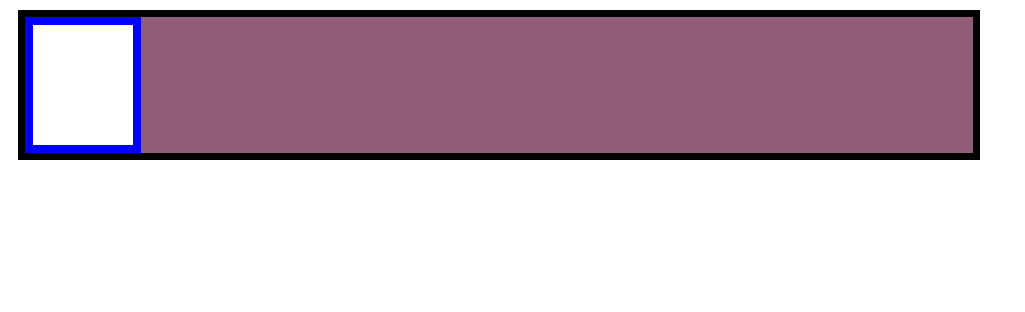
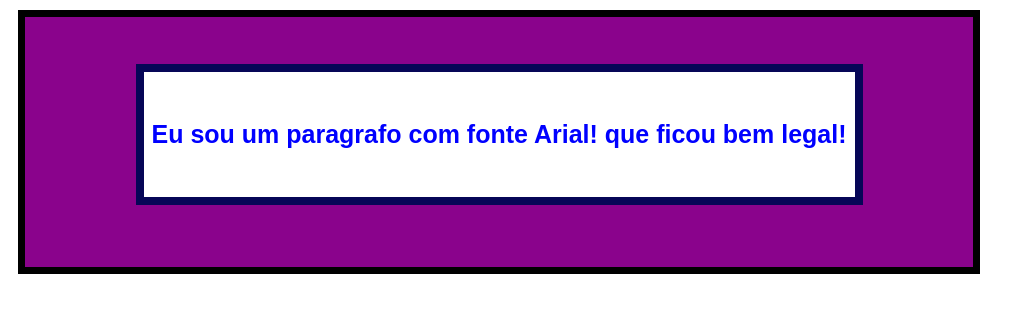
Before and after one commit to Joao-Miziaras/aulaPi, a plain HTML site: page HTML e CSS/Atividade aula 02/ExercicioDesafio.html in a window 1280 px wide. Shown: the whole page, without its empty margins (0-1025 px from the left). Drawn offline with Linux system fonts and the light colour scheme.

Commit message:
atividade dia 28

```diff
--- a/HTML e CSS/Atividade aula 02/ExercicioDesafio.html
+++ b/HTML e CSS/Atividade aula 02/ExercicioDesafio.html
@@ -9,7 +9,11 @@
 </head>
 <body>
     <div class="roxa">
-        <div class="brancaTexto"></div>
+        <div class="brancaTexto">
+            <p class="paragrafo">
+                Eu sou um paragrafo com fonte Arial! que ficou bem legal!
+            </p>
+        </div>
     </div>
     <div class="azul"></div>
     <div class="roxxaEscura"></div>
--- a/HTML e CSS/Atividade aula 02/desafio.css
+++ b/HTML e CSS/Atividade aula 02/desafio.css
@@ -1,18 +1,27 @@
 .roxa{
 
-    background-color: #915c77;
+    background-color: #8A038C;
     border: 07px solid black;
     margin-left: 10px;
     margin-top: 10px;
-    height: 25%;
+    height: 250px;
     width: 75%;
 }
 .brancaTexto{
-    border: 08px solid blue;
+    border: 08px solid #060657;
     background-color: white;
-    color: blue;
-    height: 15vh;
-    width: 100px;
+    height: 50%;
+    width: 75%;
     display: flex;
     justify-content: center;
+    margin: auto;
+    margin-top: 5%;
 }
+.paragrafo{
+    color: blue;
+    margin: auto;
+    font-size: 25px;
+    font-family: arial;
+    font-weight: bold;
+
+}
```
